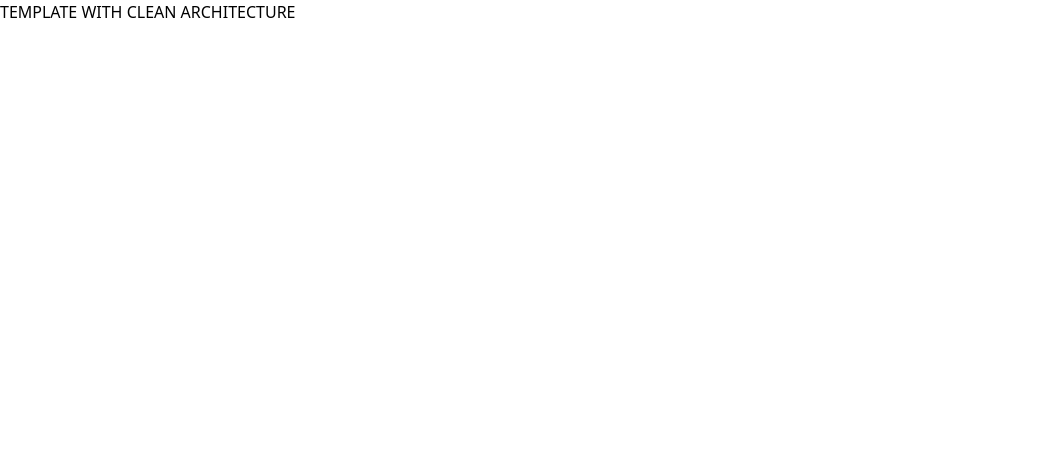
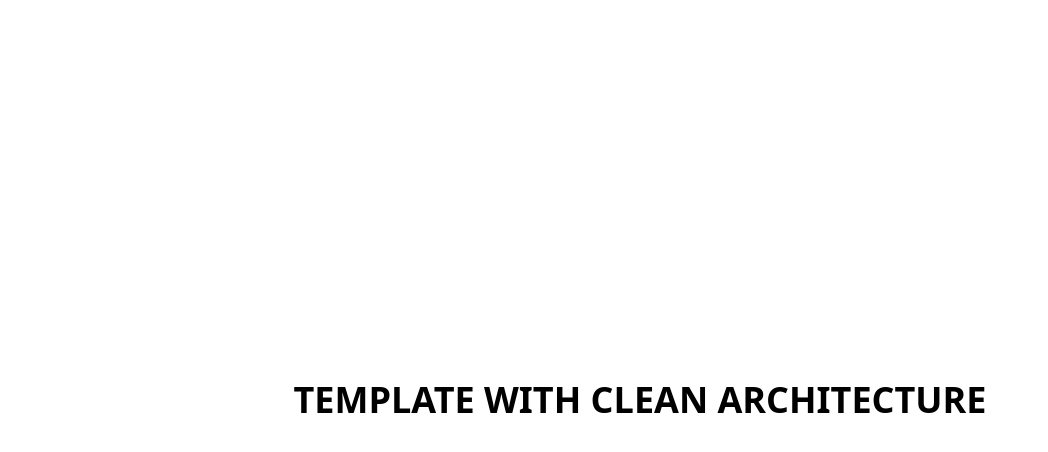
Before and after one commit to dmilanop/template-clean-architecture, a Next.js app: page / in a window 1280 px wide. Shown: the top 452 px of the page, without its empty margins (0-1048 px from the left). Built offline with nearby package versions, Linux system fonts and the light colour scheme.

Commit message:
:art: style: added text and styles

```diff
--- a/app/globals.css
+++ b/app/globals.css
@@ -1,3 +1,7 @@
 @tailwind base;
 @tailwind components;
 @tailwind utilities;
+
+body {
+    height: 100vh;
+}
--- a/app/layout.tsx
+++ b/app/layout.tsx
@@ -7,6 +7,7 @@ const geistSans = localFont({
   variable: '--font-geist-sans',
   weight: '100 900',
 });
+
 const geistMono = localFont({
   src: './fonts/GeistMonoVF.woff',
   variable: '--font-geist-mono',
@@ -26,4 +27,4 @@ export default function RootLayout({ children }: Readonly<{ children: React.Reac
       </body>
     </html>
   );
-}
+};
--- a/app/page.tsx
+++ b/app/page.tsx
@@ -1,7 +1,7 @@
 export default function App() {
   return (
-    <div>
-      <h1>TEMPLATE WITH CLEAN ARCHITECTURE</h1>
+    <div className='flex items-center justify-center h-svh'>
+      <h1 className='text-4xl font-bold' >TEMPLATE WITH CLEAN ARCHITECTURE</h1>
     </div>
   );
-}
+};
```
